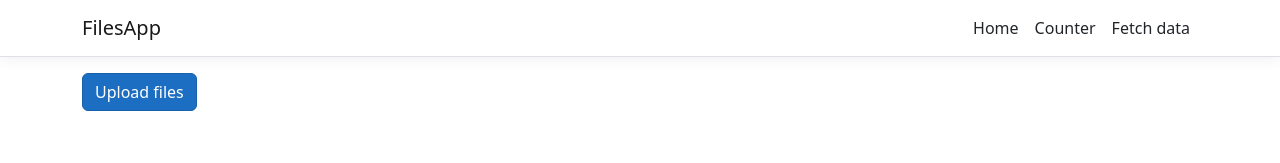
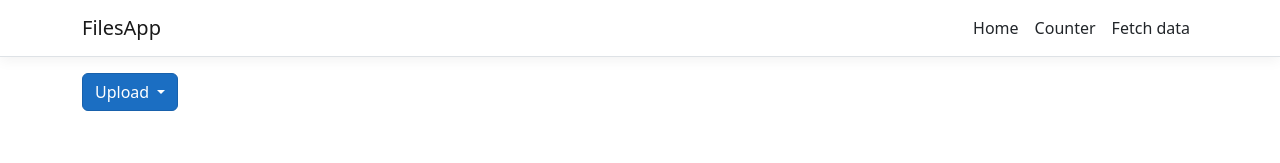
Before and after one commit to Kirillbiliashov/files-app, an Angular app in the folder ClientApp/: page / in a window 1280 px wide. Shown: the top 163 px of the page. Built offline with nearby package versions, Linux system fonts and the light colour scheme; no server answers.

Commit message:
added ability to upload folders

```diff
--- a/ClientApp/angular.json
+++ b/ClientApp/angular.json
@@ -33,7 +33,10 @@
               "node_modules/bootstrap/dist/css/bootstrap.min.css",
               "src/styles.css"
             ],
-            "scripts": []
+            "scripts": [
+                           "node_modules/@popperjs/core/dist/umd/popper.min.js",
+              "node_modules/bootstrap/dist/js/bootstrap.bundle.min.js"
+            ]
           },
           "configurations": {
             "production": {
--- a/ClientApp/src/app/home/home.component.html
+++ b/ClientApp/src/app/home/home.component.html
@@ -1,9 +1,20 @@
 <form>
   <div class="form-group">
     <input type="file" id="file" multiple (change)="uploadFile($event)" hidden #fileInput />
-    <button class="btn btn-primary" (click)="openFileChooser(fileInput)">Upload files</button>
+    <input type="file" id="folder" multiple (change)="uploadFile($event)" hidden #folderInput  webkitdirectory directory multiple/>
+    <div class="btn-group">
+      <button type="button" class="btn btn-primary dropdown-toggle" data-bs-toggle="dropdown" aria-expanded="false">
+        Upload
+      </button>
+      <ul class="dropdown-menu">
+        <li><a class="dropdown-item" (click)="openFileChooser(fileInput)">File</a></li>
+        <li><a class="dropdown-item" (click)="openFileChooser(folderInput)">Folder</a></li>
+      </ul>
+    </div>
+
   </div>
 </form>
+
 
 <h3 style="margin-top: 50px">All files</h3>
 <table class="table">
```
Also changed, not shown: 1 other file (tests, documents, lock files or other folders).
